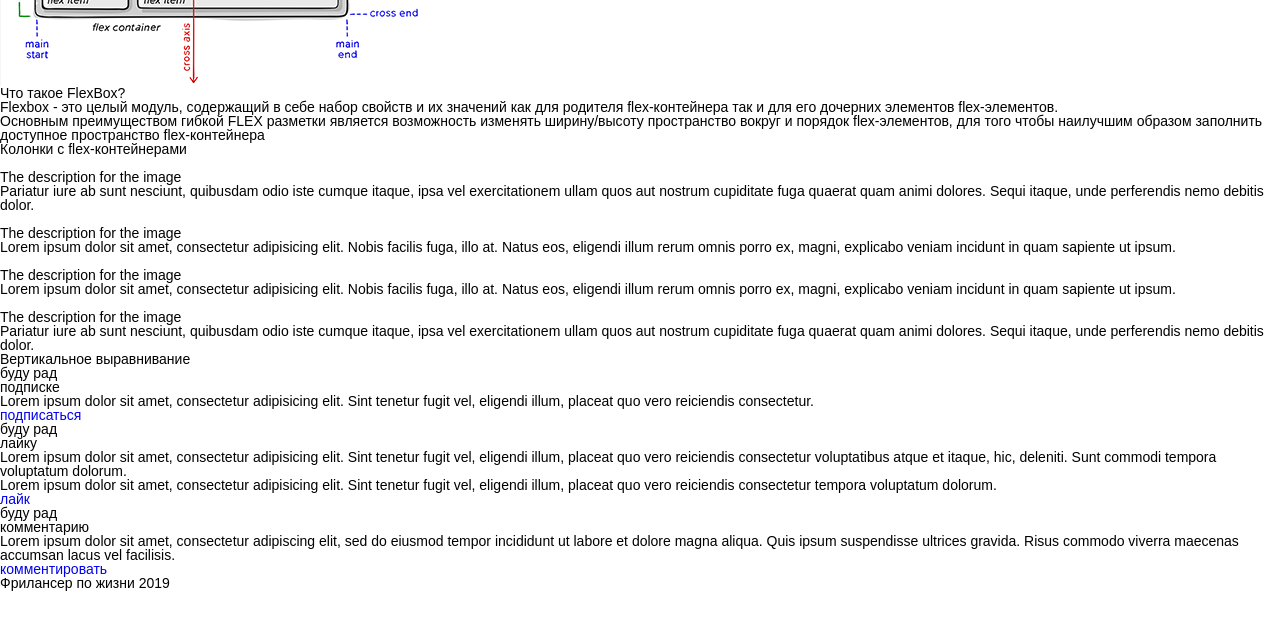
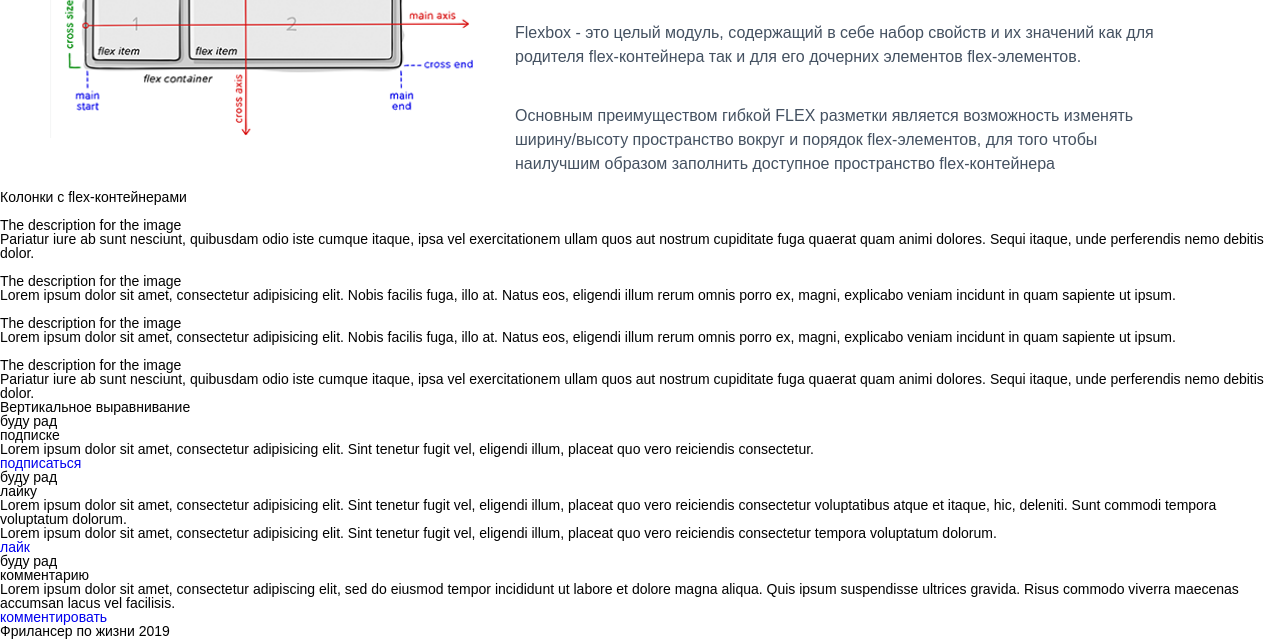
Before and after one commit to alexnov777811/flex_homework, a plain HTML site: page index.html in a window 1280 px wide. Shown: the part 423-1062 px from the top of the page. Before the commit the page ends 1014 px from the top, so only its background shows below. Drawn offline with Linux system fonts and the light colour scheme.

Commit message:
selection1

```diff
--- a/css/style.css
+++ b/css/style.css
@@ -120,14 +120,38 @@ h1, h2, h3, h4, h5, h6 {
   max-width: 100%;
 }
 .selection1 {
+  min-height: 290px;
+  padding: 50px 0 0 50px;
+  display: flex;
+  flex-wrap: wrap;
+
 }
 .selection1__img {
+  margin: 0 35px 0 0;
+  padding: 0 0 52px 0;
+  display: flex;
+  max-width: 100%;
+  max-height: 100%;
 }
 .selection1__text {
+  max-width: 643px;
+  display: flex;
+  flex-wrap: wrap;
+  flex-direction: column;
+  font-family: Arial, "Helvetica Neue", Helvetica, sans-serif;
+  color: #445161;
 }
 .selection1__title {
+  margin: 0 0 35px 0;
+  font-size: 30px;
+  line-height: 36px;
 }
 .selection1__subtitle {
+  font-size: 16px;
+  line-height: 24px;
+}
+.selection1__subtitle p:first-child{
+  margin: 0 0 35px 0;
 }
 .selection2 {
 }
```
